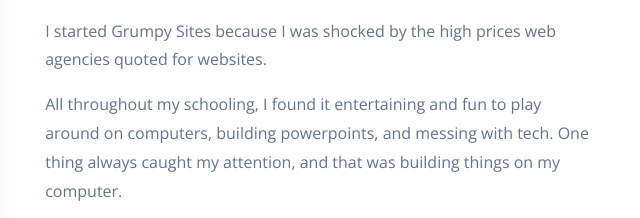
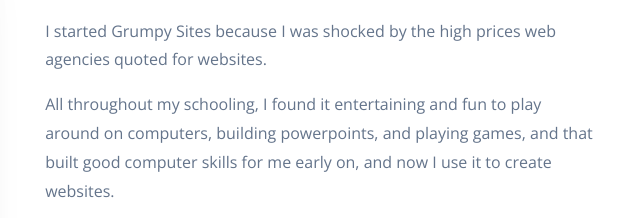
Before and after one commit to cooperpfenton/grumpy-sites, a plain HTML site: page about.html in a window 1280 px wide. Shown: the part 390-608 px from the top of the page, 581-1221 px from the left. Drawn offline with nearby package versions, Linux system fonts and the light colour scheme.

Commit message:
Update about bio wording

```diff
--- a/about.html
+++ b/about.html
@@ -43,7 +43,7 @@
         <div class="about-text">
           <h2>Hey, I'm Cooper.</h2>
           <p>I started Grumpy Sites because I was shocked by the high prices web agencies quoted for websites.</p>
-          <p>All throughout my schooling, I found it entertaining and fun to play around on computers, building powerpoints, and messing with tech. One thing always caught my attention, and that was building things on my computer.</p>
+          <p>All throughout my schooling, I found it entertaining and fun to play around on computers, building powerpoints, and playing games, and that built good computer skills for me early on, and now I use it to create websites.</p>
           <p>Being the tall skinny kid, I was looked down upon when it came to sports, and when it came to things at workplaces, like moving equipment. Thankfully theres none of that in building on computers, so you can depend on me in that aspect.</p>
           <p>I love making a difference and seeing smiles on faces, thats why I want to try my hardest to build the best websites for you and your company. :)</p>
         </div>
```
